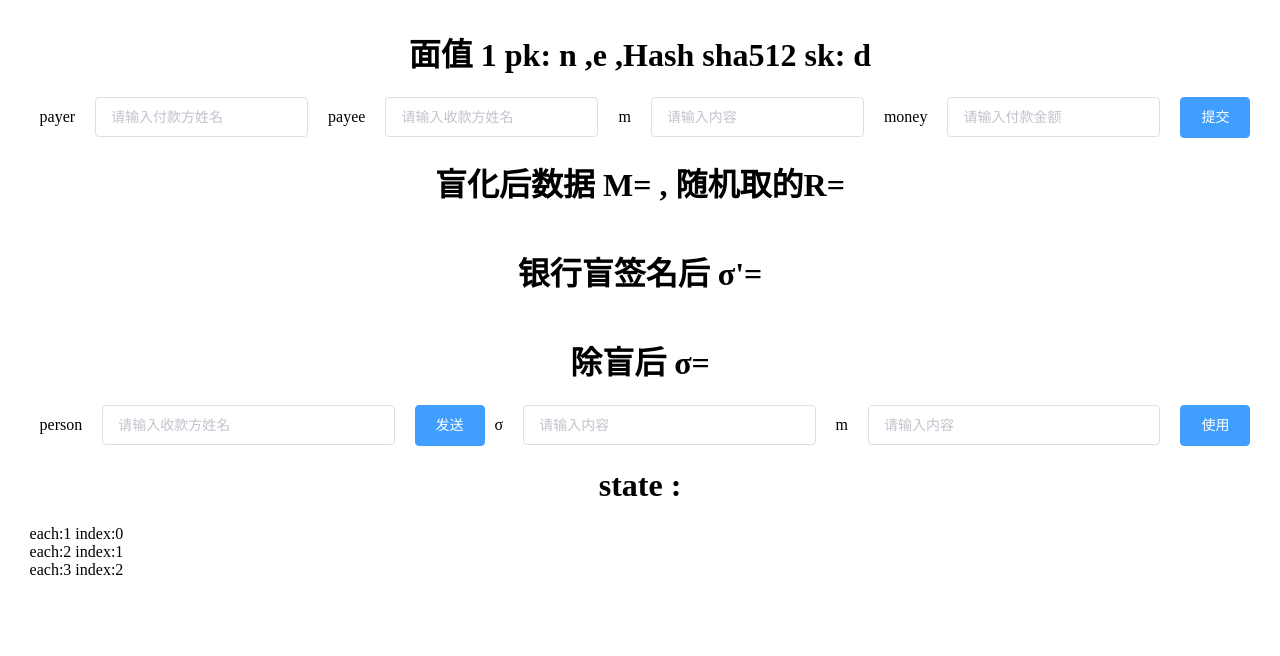
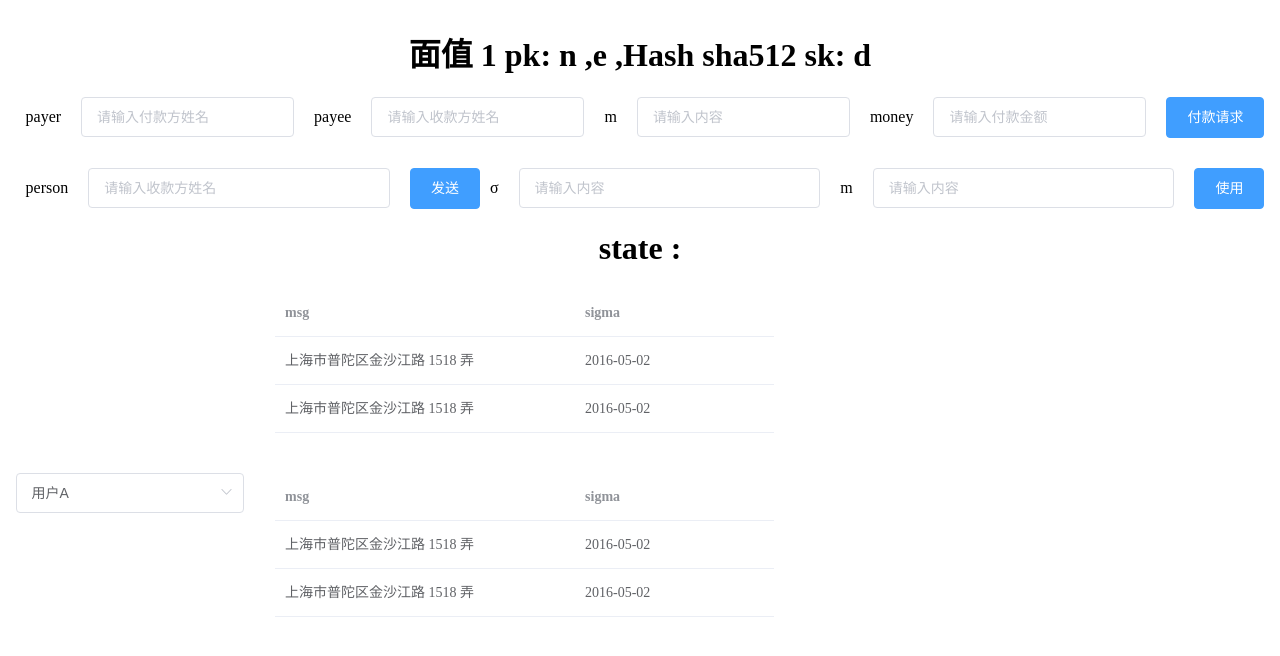
Before and after one commit to DEXTER-qwq/rsa_web, a Vue app: page / in a window 1280 px wide. Shown: the top 656 px of the page. Built offline with nearby package versions, Linux system fonts and the light colour scheme; no server answers.

Commit message:
完成第一个接口payData

```diff
--- a/src/api/rsaApi.js
+++ b/src/api/rsaApi.js
@@ -11,6 +11,10 @@ const test = {
 
     getVerity(params){
         return request.get('/double',{params})
+    },
+
+    payData(params){
+        return request.get('/pay',{params})
     }
 }
 
--- a/src/components/My_index.vue
+++ b/src/components/My_index.vue
@@ -1,22 +1,22 @@
 <template>
   <div class="container">
     <h1 >面值 1 pk: n {{get10(n)}},e {{e}},Hash sha512 sk: d {{get10(d)}}</h1>
-<!--    <h1 >面值 5 pk: n {{get10(n)}},e {{e}},Hash sha512 sk: d {{get10(d)}}</h1>-->
+    <!--    <h1 >面值 5 pk: n {{get10(n)}},e {{e}},Hash sha512 sk: d {{get10(d)}}</h1>-->
     <div class="inputDiv">
       <div>payer</div>
-      <el-input v-model="input" placeholder="请输入付款方姓名"></el-input>
+      <el-input v-model="payer" placeholder="请输入付款方姓名"></el-input>
       <div>payee</div>
-      <el-input v-model="input" placeholder="请输入收款方姓名"></el-input>
+      <el-input v-model="payee" placeholder="请输入收款方姓名"></el-input>
       <div>m</div>
       <el-input v-model="msg" placeholder="请输入内容"></el-input>
       <div>money</div>
-      <el-input v-model="input" placeholder="请输入付款金额"></el-input>
-      <el-button type="primary" style="margin-left: 10px" @click="handleClick">提交</el-button>
+      <el-input v-model="money" placeholder="请输入付款金额"></el-input>
+      <el-button type="primary" style="margin-left: 10px" @click="payData">付款请求</el-button>
     </div>
-    <h1>盲化后数据 M=<span style=""> {{ get10(M) }}</span>, 随机取的R={{get10(R)}}</h1>
-    <h1>银行盲签名后 σ'={{get10(sigma1)}}</h1>
-    <h1>除盲后 σ={{get10(sigma)}}</h1>
-    <div class="inputDiv">
+<!--    <h1>盲化后数据 M=<span style=""> {{ get10(M) }}</span>, 随机取的R={{get10(R)}}</h1>-->
+<!--    <h1>银行盲签名后 σ'={{get10(sigma1)}}</h1>-->
+<!--    <h1>除盲后 σ={{get10(sigma)}}</h1>-->
+    <div class="inputDiv" style="margin-top: 30px">
       <div>person</div>
       <el-input v-model="input" placeholder="请输入收款方姓名"></el-input>
       <el-button type="primary" style="margin-left: 10px" @click="verity">发送</el-button>
@@ -27,9 +27,50 @@
       <el-button type="primary" style="margin-left: 10px" @click="verity">使用</el-button>
     </div>
     <h1>state :{{state}}</h1>
-    <div v-for="(each,index) in list" :key="index">
-      each:{{ each }}
-      index:{{ index }}
+
+    <div style="width: 60%">
+      <el-row :gutter="20">
+        <el-col :span="16" :push="8">
+          <el-table
+              :data="tableData1">
+            <el-table-column
+                prop="msg"
+                label="msg"
+                width="300">
+            </el-table-column>
+            <el-table-column
+                prop="sigma"
+                label="sigma">
+            </el-table-column>
+          </el-table>
+        </el-col>
+      </el-row>
+      <el-row :gutter="20" type="flex" justify="space-between">
+        <el-col :span="8">
+          <el-select
+              v-model="user"
+              placeholder="请选择用户"
+              @change="onChange"
+          >
+            <el-option label="用户A" value="userA"></el-option>
+            <el-option label="用户B" value="userB"></el-option>
+          </el-select>
+        </el-col>
+        <el-col :span="16">
+          <el-table
+              :data="tableData2">
+            <el-table-column
+                prop="msg"
+                label="msg"
+                width="300">
+            </el-table-column>
+            <el-table-column
+                prop="sigma"
+                label="sigma">
+            </el-table-column>
+          </el-table>
+        </el-col>
+      </el-row>
     </div>
   </div>
 </template>
@@ -45,7 +86,10 @@ export default {
       e:'',
       d:'',
       R:'',
+      payer:'',
+      payee:'',
       msg:'',
+      money:'',
       M:'',
       sigma1:'',
       sigma:'',
@@ -53,11 +97,27 @@ export default {
       msgInput:'',
       state:'',
       input:'',
-      list:[1,2,3]
+      list:[1,2,3],
+      user:'userA',
+      tableData1: [
+        {
+          sigma: '2016-05-02',
+          msg: '上海市普陀区金沙江路 1518 弄'
+        }, {
+          sigma: '2016-05-02',
+          msg: '上海市普陀区金沙江路 1518 弄'
+        }],
+      tableData2: [
+        {
+          sigma: '2016-05-02',
+          msg: '上海市普陀区金沙江路 1518 弄'
+        }, {
+          sigma: '2016-05-02',
+          msg: '上海市普陀区金沙江路 1518 弄'
+        }],
     }
   },
   computed: {
-
   },
   methods:{
     get10(str) {
@@ -73,7 +133,6 @@ export default {
             this.n=res.data[0]
             this.e=res.data[1]
             this.d=res.data[2]
-            this.R=res.data[3]
           }
       )
     },
@@ -99,6 +158,17 @@ export default {
       ).then(res => {
         console.log(res)
         this.state = res.data
+      })
+    },
+    onChange(item){
+      alert(item)
+    },
+    payData() {
+      rsaApi.payData({
+        payer:this.payer,
+        payee:this.payee,
+        msg:this.msg,
+        money:this.money
       })
     }
   },
@@ -129,4 +199,8 @@ export default {
   line-height: 40px;
   margin: 0 10px
 }
+
+.el-row {
+  margin-bottom: 40px;
+}
 </style>
```
